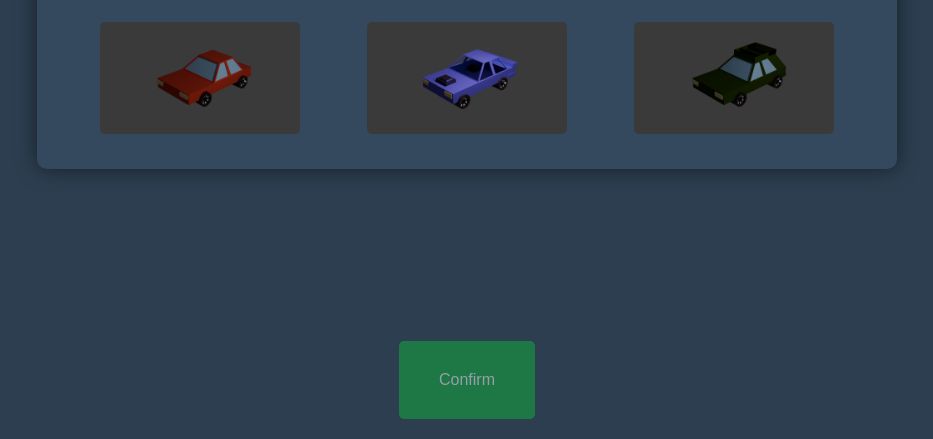
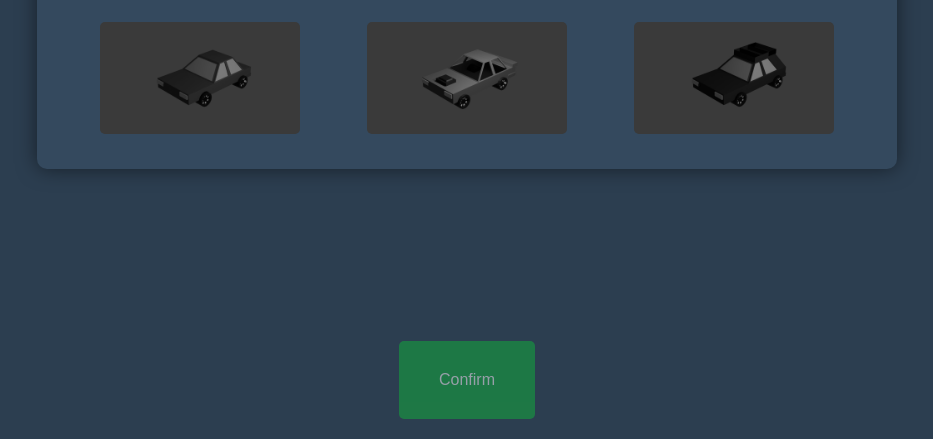
Before and after one commit to P3chys/RushRoads, a website: page public/menu/car_selection.html in a window 1280 px wide. Shown: the part 361-800 px from the top of the page, without its empty margins (173-1106 px from the left). Drawn offline with Linux system fonts and the light colour scheme.

Commit message:
small bug fix

```diff
--- a/public/menu/car_selection.html
+++ b/public/menu/car_selection.html
@@ -63,7 +63,6 @@
             justify-content: space-around;
             margin-top: 20px;
         }
-
         .car-selection img {
             width: 200px;
             height: auto;
@@ -76,19 +75,25 @@
         .car-selection img.selected {
             border: 5px solid #f39c12;
         }
+
+        .car-selection img.disabled {
+            filter: grayscale(100%);
+            cursor: not-allowed;
+        }
+
+
     </style>
 </head>
 <body>
-
     <div class="menu">
         <h1>Select Your Car</h1>
         <div class="car-selection">
-            <img src="../assets/pictures/untitled.png" alt="Car 1" data-car="1">
-            <img src="../assets/pictures/untitled2.png" alt="Car 2" data-car="2">
-            <img src="../assets/pictures/untitled3.png" alt="Car 3" data-car="3">
+            <img src="../assets/pictures/untitled.png" alt="Car 1" data-car="1" id="car1">
+            <img src="../assets/pictures/untitled2.png" alt="Car 2" data-car="2" id="car2">
+            <img src="../assets/pictures/untitled3.png" alt="Car 3" data-car="3" id="car3">
         </div>
     </div>
-    <a href="menu.html" class="confirm-button">Confirm</a>
+    <a href="menu.html" class="confirm-button disabled">Confirm</a>
 
     <script>
         document.addEventListener('DOMContentLoaded', () => {
@@ -96,13 +101,20 @@
             const confirmButton = document.querySelector('.confirm-button');
 
             carImages.forEach(img => {
-                img.addEventListener('click', () => {
-                    carImages.forEach(car => car.classList.remove('selected'));
-                    img.classList.add('selected');
-                    const selectedCar = img.getAttribute('data-car');
-                    sessionStorage.setItem('currentCar', selectedCar);
-                    confirmButton.classList.add('enabled');
-                });
+                const carId = img.getAttribute('data-car');
+
+                const carAvailable = sessionStorage.getItem('car' + carId);
+                console.log(carAvailable);
+                if (carAvailable !== 'true') {
+                        img.classList.add('disabled');
+                } else {
+                    img.addEventListener('click', () => {
+                        carImages.forEach(car => car.classList.remove('selected'));
+                        img.classList.add('selected');
+                        sessionStorage.setItem('currentCar', carId);
+                        confirmButton.classList.add('enabled');
+                    });
+                }
             });
         });
     </script>
--- a/src/models/roads.js
+++ b/src/models/roads.js
@@ -1,7 +1,7 @@
 import * as THREE from 'three';
 import { getCurrentMap } from '../utils/currentSettingHandler';
-import vertex_shader from '../../public/assets/vertex_shader';
-import fragmentShader from '../../public/assets/fragment_shader';
+import vertex_shader from '../../public/assets/shaders/vertex_shader';
+import fragmentShader from '../../public/assets/shaders/fragment_shader';
 
 const roadSizeWidth = 30, raodSizeLength = 2000, roadRotateX = 0.5, roadColorScalar = 1.5;
 const groundSize = 2000;
```
Also changed, not shown: public/menu/menu.html (+3 -0 lines), public/assets/shaders/fragment_shader.js (renamed from public/assets/fragment_shader.js), public/assets/shaders/vertex_shader.js (renamed from public/assets/vertex_shader.js).
